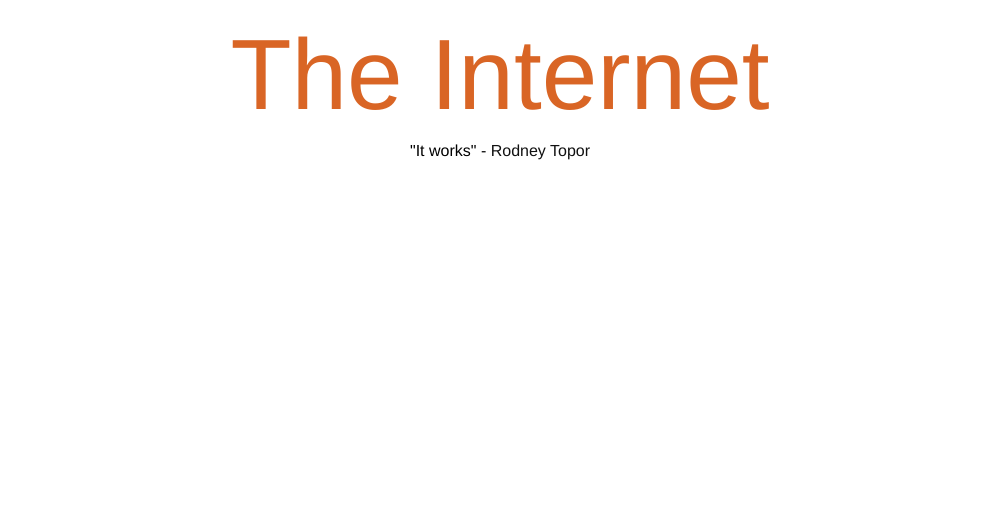
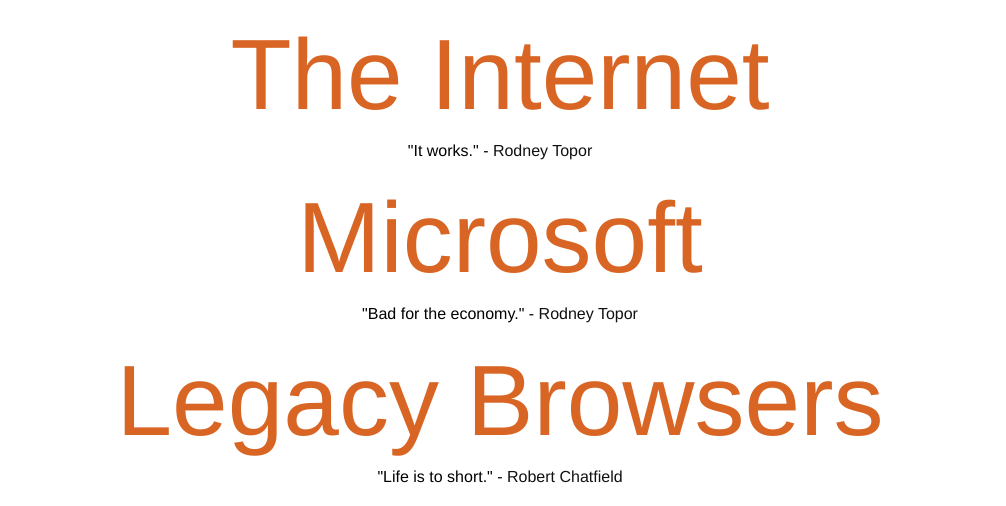
Before and after one commit to xanth-/JoshQuotes, a plain HTML site: page index.html in a window 1280 px wide. Shown: the part 806-1312 px from the top of the page, without its empty margins (140-1146 px from the left). Before the commit the page ends 986 px from the top, so only its background shows below. Drawn offline with Linux system fonts and the light colour scheme.

Commit message:
added legacy browsers

```diff
--- a/index.html
+++ b/index.html
@@ -24,6 +24,12 @@
   <h2 class="headerSub">"hardest cunt!" - <a class="referenceLink" href="https://www.facebook.com/">Joshua Newman</a></h2>
 
   <h1 class="headerTitle">The Internet</h1>
-  <h2 class="headerSub">"It works" - <a class="referenceLink" href="https://www.facebook.com/">Rodney Topor</a></h2>
+  <h2 class="headerSub">"It works." - <a class="referenceLink" href="https://www.facebook.com/">Rodney Topor</a></h2>
+
+  <h1 class="headerTitle">Microsoft</h1>
+  <h2 class="headerSub">"Bad for the economy." - <a class="referenceLink" href="https://www.facebook.com/">Rodney Topor</a></h2>
+
+  <h1 class="headerTitle">Legacy Browsers</h1>
+  <h2 class="headerSub">"Life is to short." - <a class="referenceLink" href="https://www.facebook.com/">Robert Chatfield</a></h2>
 </body>
 </html>
```
